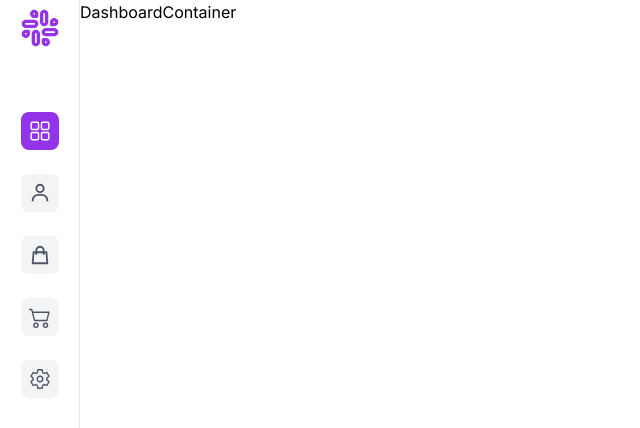
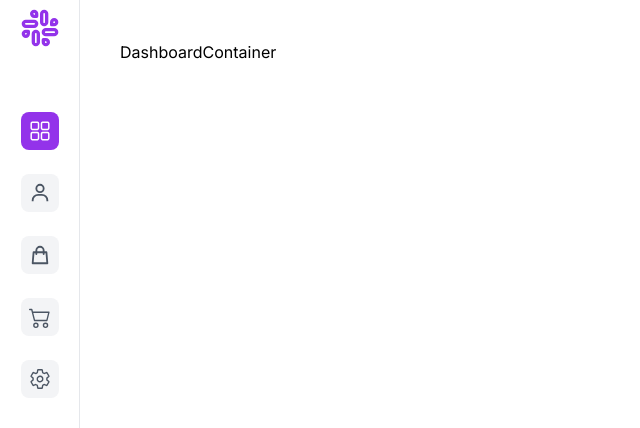
Before and after one commit to Sandun-Induranga/Next.js-POS, a Next.js app: page / in a window 1280 px wide. Shown: the top 428 px of the page, without its empty margins (0-640 px from the left). Built offline with nearby package versions, Linux system fonts and the light colour scheme.

Commit message:
Added Component Card

```diff
--- /dev/null
+++ b/components/Card.jsx
@@ -0,0 +1,7 @@
+import React from "react";
+
+const Card = () => {
+  return <div>Card</div>;
+};
+
+export default Card;
--- a/components/DashboardContainer.jsx
+++ b/components/DashboardContainer.jsx
@@ -1,7 +1,7 @@
 import React from "react";
 
 const DashboardContainer = () => {
-  return <div>DashboardContainer</div>;
+  return <div className="md:p-10 p-2">DashboardContainer</div>;
 };
 
 export default DashboardContainer;
```
